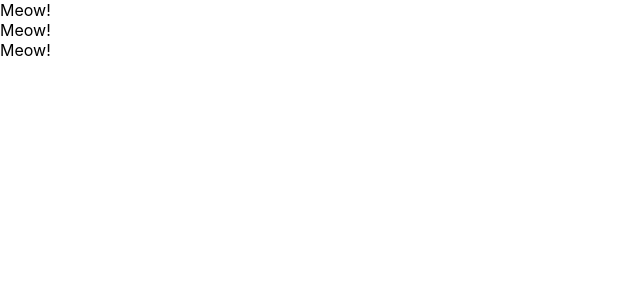
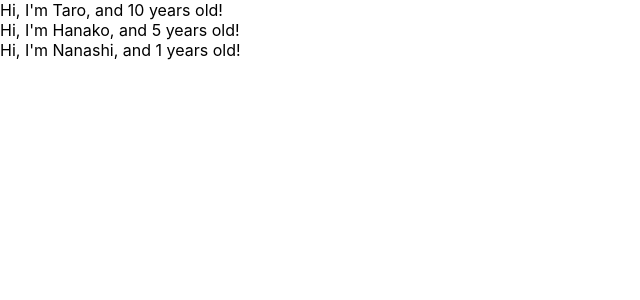
Before and after one commit to echizenyayota/udemy-react-redux-crud-application, a React (Create React App) app in the folder my-app/: page / in a window 1280 px wide. Shown: the top 300 px of the page, without its empty margins (0-640 px from the left). Built offline with nearby package versions, Linux system fonts and the light colour scheme.

Commit message:
16. props

```diff
--- a/my-app/src/App.js
+++ b/my-app/src/App.js
@@ -1,17 +1,28 @@
 import React from 'react';
 
 function App() {
+  const profiles = [
+    { name: "Taro", age: 10 },
+    { name: "Hanako", age: 5 },
+    { name: "Nanashi" }
+  ];
   return(
     <div>
-      <Cat/>
-      <Cat/>
-      <Cat/>
+      {
+        profiles.map((profile, index) => {
+          return <User name={profile.name} age={profile.age} key={index}/>
+        })
+      }
     </div>
   )
 }
 
-function Cat () {
-  return <div>Meow!</div>
+function User (props) {
+  return <div>Hi, I'm {props.name}, and {props.age} years old!</div>
+}
+
+User.defaultProps = {
+  age: 1,
 }
 
 export default App;
```
